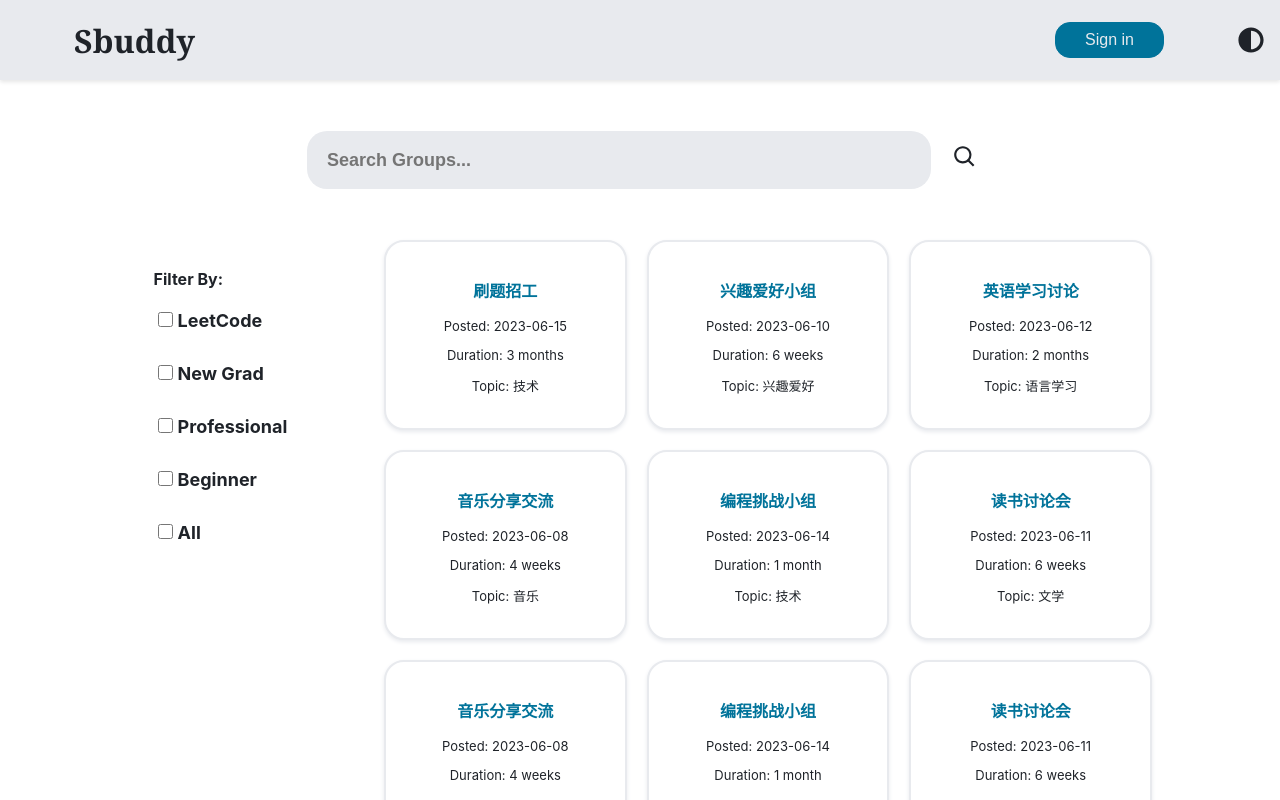
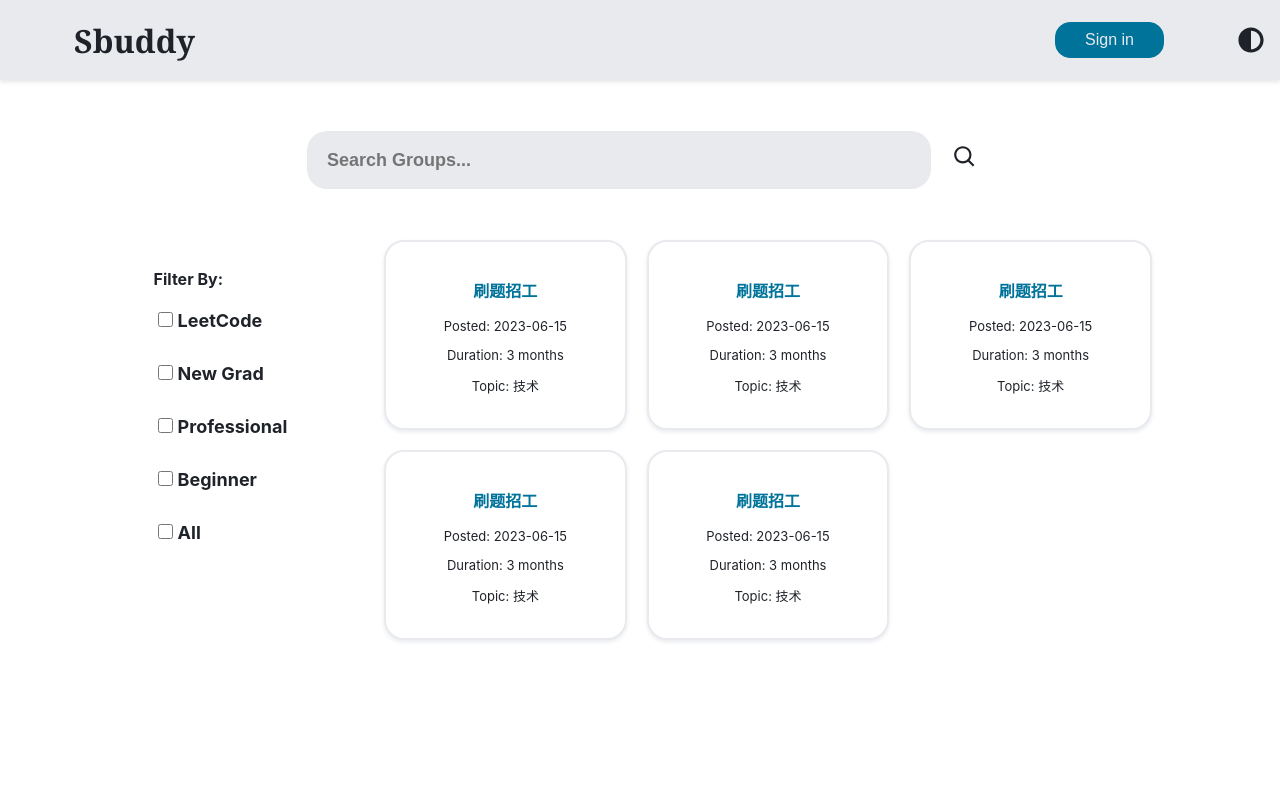
Before and after one commit to StellaWangEngineer/sbuddy, a React (Create React App) app in the folder client/: page / in a window 1280 px wide. Built offline with nearby package versions, Linux system fonts and the light colour scheme.

Commit message:
[fix] replace URL to contact

```diff
--- a/client/src/components/Card.js
+++ b/client/src/components/Card.js
@@ -2,12 +2,12 @@ import React from 'react';
 import './Card.css';
 
 const Card = ({ group, onClick }) => {
-  const { title, postTime, duration, topic } = group;
+  const { title, postDate, duration, topic } = group;
 
   return (
     <div className="card" onClick={onClick}>
       <h3>{title}</h3>
-      <p>Posted: {postTime}</p>
+      <p>Posted: {postDate}</p>
       <p>Duration: {duration}</p>
       <p>Topic: {topic}</p>
     </div>
--- a/client/src/components/GroupDetails.js
+++ b/client/src/components/GroupDetails.js
@@ -33,7 +33,7 @@ function GroupDetails({ group, onClose }) {
           <strong>Team Size:</strong> {group.teamSize}
         </p>
         <p>
-          <strong>URL:</strong> <a href={group.url}>{group.url}</a>
+          <strong>Contact:</strong> <a href={group.url}>{group.url}</a>
         </p>
         <p>
           <strong>Requirements:</strong> {group.requirements}
--- a/client/src/components/GroupGrid.js
+++ b/client/src/components/GroupGrid.js
@@ -3,79 +3,62 @@ import Card from './Card';
 import './GroupGrid.css';
 
 const GroupGrid = ({ group, onCardClick }) => {
-  // 示例数据
   const groups = [
     {
       title: '刷题招工',
-      postTime: '2023-06-15',
+      startDate: '2023-06-30',
+      postDate: '2023-06-15',
       duration: '3 months',
+      teamSize: '10',
+      url: 'https://www.discord.com',
+      requirements: 'Need baisc knowledge in algorithm',
+      content: 'I am a discord bot',
       topic: '技术',
-    },
-    {
-      title: '兴趣爱好小组',
-      postTime: '2023-06-10',
-      duration: '6 weeks',
-      topic: '兴趣爱好',
-    },
-    {
-      title: '英语学习讨论',
-      postTime: '2023-06-12',
-      duration: '2 months',
-      topic: '语言学习',
-    },
-    {
-      title: '音乐分享交流',
-      postTime: '2023-06-08',
-      duration: '4 weeks',
-      topic: '音乐',
-    },
-    {
-      title: '编程挑战小组',
-      postTime: '2023-06-14',
-      duration: '1 month',
+      creator: 'Bot'
+    }, {
+      title: '刷题招工',
+      startDate: '2023-06-30',
+      postDate: '2023-06-15',
+      duration: '3 months',
+      teamSize: '10',
+      url: 'https://www.discord.com',
+      requirements: 'Need baisc knowledge in algorithm',
+      content: 'I am a discord bot',
       topic: '技术',
-    },
-    {
-      title: '读书讨论会',
-      postTime: '2023-06-11',
-      duration: '6 weeks',
-      topic: '文学',
-    },
-    {
-      title: '音乐分享交流',
-      postTime: '2023-06-08',
-      duration: '4 weeks',
-      topic: '音乐',
-    },
-    {
-      title: '编程挑战小组',
-      postTime: '2023-06-14',
-      duration: '1 month',
+      creator: 'Bot'
+    }, {
+      title: '刷题招工',
+      startDate: '2023-06-30',
+      postDate: '2023-06-15',
+      duration: '3 months',
+      teamSize: '10',
+      url: 'https://www.discord.com',
+      requirements: 'Need baisc knowledge in algorithm',
+      content: 'I am a discord bot',
       topic: '技术',
-    },
-    {
-      title: '读书讨论会',
-      postTime: '2023-06-11',
-      duration: '6 weeks',
-      topic: '文学',
-    },
-    {
-      title: '音乐分享交流',
-      postTime: '2023-06-08',
-      duration: '4 weeks',
-      topic: '音乐',
-    },
-    {
-      title: '编程挑战小组',
-      postTime: '2023-06-14',
-      duration: '1 month',
+      creator: 'Bot'
+    }, {
+      title: '刷题招工',
+      startDate: '2023-06-30',
+      postDate: '2023-06-15',
+      duration: '3 months',
+      teamSize: '10',
+      url: 'https://www.discord.com',
+      requirements: 'Need baisc knowledge in algorithm',
+      content: 'I am a discord bot',
       topic: '技术',
-    },
-    {
-      title: '读书讨论会',
-      postTime: '2023-06-11',
-      duration: '6 weeks',
-      topic: '文学',
+      creator: 'Bot'
+    }, {
+      title: '刷题招工',
+      startDate: '2023-06-30',
+      postDate: '2023-06-15',
+      duration: '3 months',
+      teamSize: '10',
+      url: 'https://www.discord.com',
+      requirements: 'Need baisc knowledge in algorithm',
+      content: 'I am a discord bot',
+      topic: '技术',
+      creator: 'Bot'
     }
   ];
 
```
